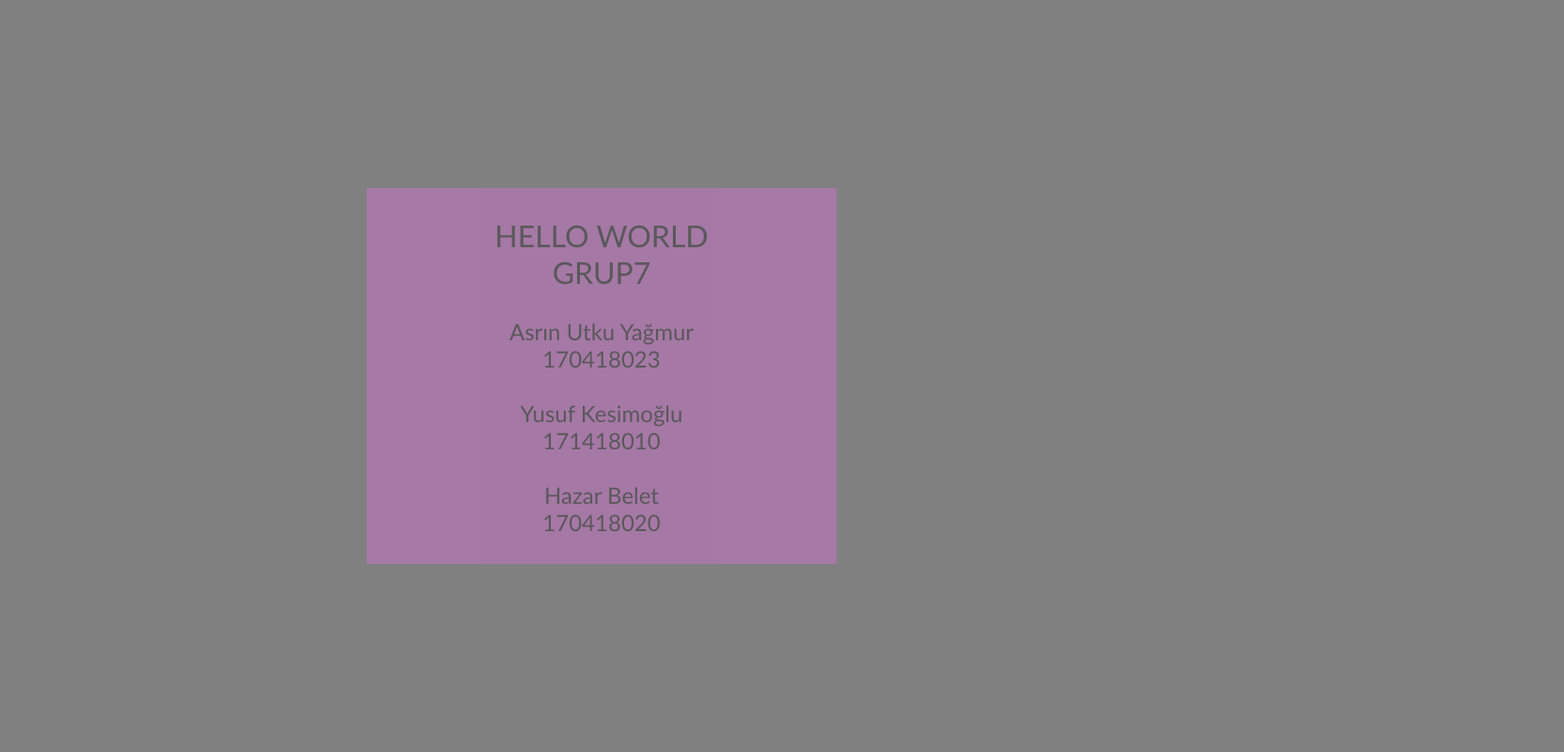
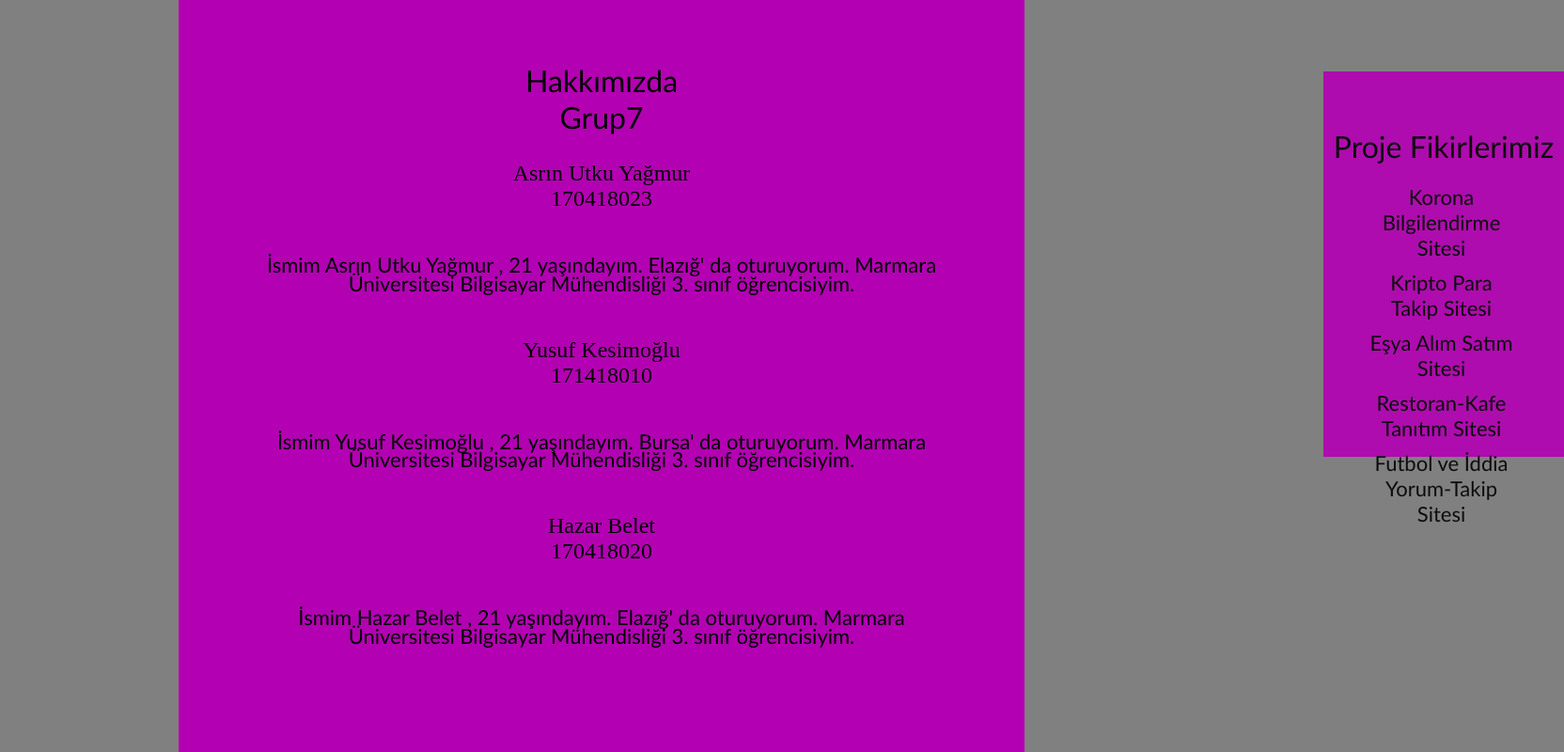
Before and after one commit to asrinutku/mywebproject.github.io, a plain HTML site: page index.html in a window 1280 px wide. Shown: the whole page at 94% size, 1664 px wide, since content can reach past the window. Drawn offline with Linux system fonts and the light colour scheme.

Commit message:
Update index.html
some changes

```diff
--- a/index.html
+++ b/index.html
@@ -3,6 +3,17 @@
 <head>
 	<title></title>
 	<style type="text/css">
+
+		.text{
+			color: black;
+			text-align: center;
+			padding: 25px;
+			font-size: 22px;
+			line-height: 0.9;
+			font-family: Candara, Calibri, Segoe, 'Segoe UI', Optima, Arial, sans-serif;
+
+		}
+
 
 		.opc{
 			position: absolute;
@@ -12,31 +23,23 @@
     		transform: translate(-50%, -50%);
 			text-align: center;
 			justify-content: center;
-			background-color: #ff66ff;
-			width: 500px;
-			height: 400px;
-			opacity: 0.3;
+			height: 800px;
+			width: 900px;
+			background-color: #b300b3;
+			opacity: 1;
 
 		}
 
 		.center {
   			margin: 0;
   			position: absolute;
+  			width: 800px;
   			top: 50%;
   			left: 50%;
   			-ms-transform: translate(-50%, -50%);
   			transform: translate(-50%, -50%);
   			font-size: 24px;
-  			font-family: Candara, Calibri, Segoe, 'Segoe UI', Optima, Arial, sans-serif;
-		}
 
-		.opc:hover{
-			opacity: 1;
-			transition: all 1s;
-			height: 500px;
-			width: 600px;
-			background-color: #b300b3;
-			transition: width 1s, height 2s , background-color 2s;
 		}
 
 		.kutu{
@@ -45,22 +48,65 @@
 			background-color: gray;
 		}
 
+		.kutu2{
+			padding-top: 60px;
+			background-color: red;
+			width: 20%;
+			height: 350px;
+			text-align: center;
+			justify-content: center;
+			margin-top: 76px;
+			margin-left: 1400px;
+			background-color: #b300b3;
+			opacity: 0.9;
+
+		}
+
 		.header{
 			font-size: 32px;
   			font-family: Candara, Calibri, Segoe, 'Segoe UI', Optima, Arial, sans-serif;
 		}
+
+		ol li {
+
+  			font-size: 22px;
+  			font-family: Candara, Calibri, Segoe, 'Segoe UI', Optima, Arial, sans-serif;
+		  	padding: 5px;
+		  	margin-left: 0px;
+		  	padding-right: 50px;
+		  	list-style-type: none;
+		  	text-align: center;
+		}
+
+
 
 	</style>
 </head>
 <body class="kutu">
 	<div class="opc">
 		<div class="center">
-			<header class="header">HELLO WORLD<br>GRUP7
-			</header> <br>
-			Asrın Utku Yağmur<br>170418023<br><br>
-			Yusuf Kesimoğlu<br>171418010<br><br>
+			<header class="header">Hakkımızda<br>Grup7</header> <br>
+			Asrın Utku Yağmur<br>170418023
+			<p class="text">
+			İsmim Asrın Utku Yağmur , 21 yaşındayım. Elazığ' da oturuyorum. Marmara Üniversitesi Bilgisayar Mühendisliği 3. sınıf öğrencisiyim.</p>
+			Yusuf Kesimoğlu<br>171418010
+			<p class="text">
+			İsmim Yusuf Kesimoğlu , 21 yaşındayım. Bursa' da oturuyorum. Marmara Üniversitesi Bilgisayar Mühendisliği 3. sınıf öğrencisiyim.</p>
 			Hazar Belet<br>170418020
+			<p class="text">
+			İsmim Hazar Belet , 21 yaşındayım. Elazığ' da oturuyorum. Marmara Üniversitesi Bilgisayar Mühendisliği 3. sınıf öğrencisiyim.</p>
 		</div>
+	</div>
+
+	<div class="kutu2">
+		<header class="header">Proje Fikirlerimiz</header>
+		<ol>
+		  <li>Korona Bilgilendirme Sitesi</li>
+		  <li>Kripto Para Takip Sitesi</li>
+		  <li>Eşya Alım Satım Sitesi</li>
+		  <li>Restoran-Kafe Tanıtım Sitesi</li>
+		  <li>Futbol ve İddia Yorum-Takip Sitesi</li>
+		</ol>
 
 
 	</div>
```
